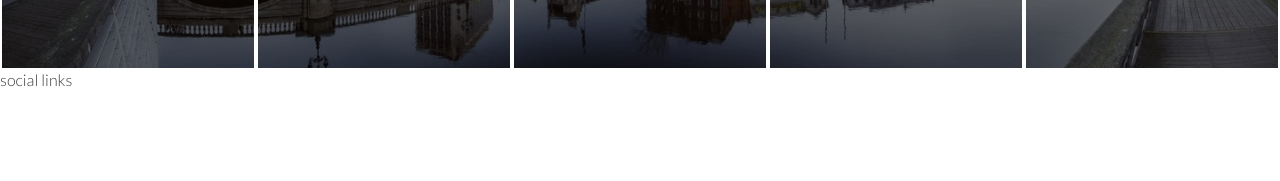
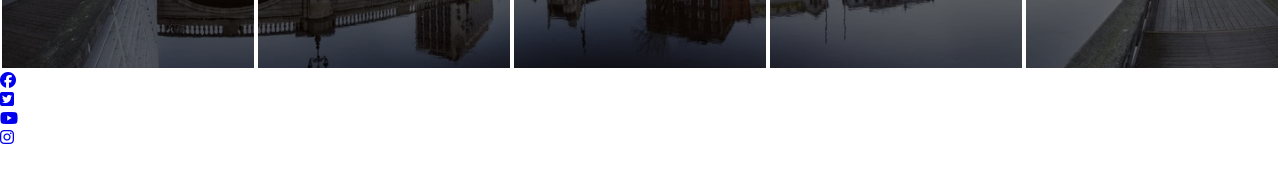
Before and after one commit to KarlMoran/Love-Running, a plain HTML site: page index.html in a window 1280 px wide. Shown: the part 1525-1706 px from the top of the page. Before the commit the page ends 1614 px from the top, so only its background shows below. Drawn offline with nearby package versions, Linux system fonts and the light colour scheme.

Commit message:
Add social media icons to footer

```diff
--- a/index.html
+++ b/index.html
@@ -119,7 +119,22 @@
         </div>
     </section>
     <footer>
-        social links
+        <ul>
+            <li>
+                <a href="http://facebook.com" target="_blank" rel="noopener" aria-label="visit our Facebook page (open in new tab)"><i class="fab fa-facebook"></i></a>
+            </li>
+            <li>
+                <a href="http://twitter.com" target="_blank" rel="noopener" aria-label="visit our Twitter page (open in new tab)"><i class="fab fa-twitter-square"></i></a>
+            </li>
+            <li>
+                <a href="http://youtube.com" target="_blank" rel="noopener" aria-label="visit our YouTube page (open in new tab)"><i class="fab fa-youtube"></i></a>
+            </li>
+            <li>
+                <a href="http://instagram.com" target="_blank" rel="noopener" aria-label="visit our Instagram page (open in new tab)"><i class="fab fa-instagram"></i></a>
+            </li>
+            <li></li>
+            <li></li>
+        </ul>
     </footer>
 
     <!-- font awesome -->
```
